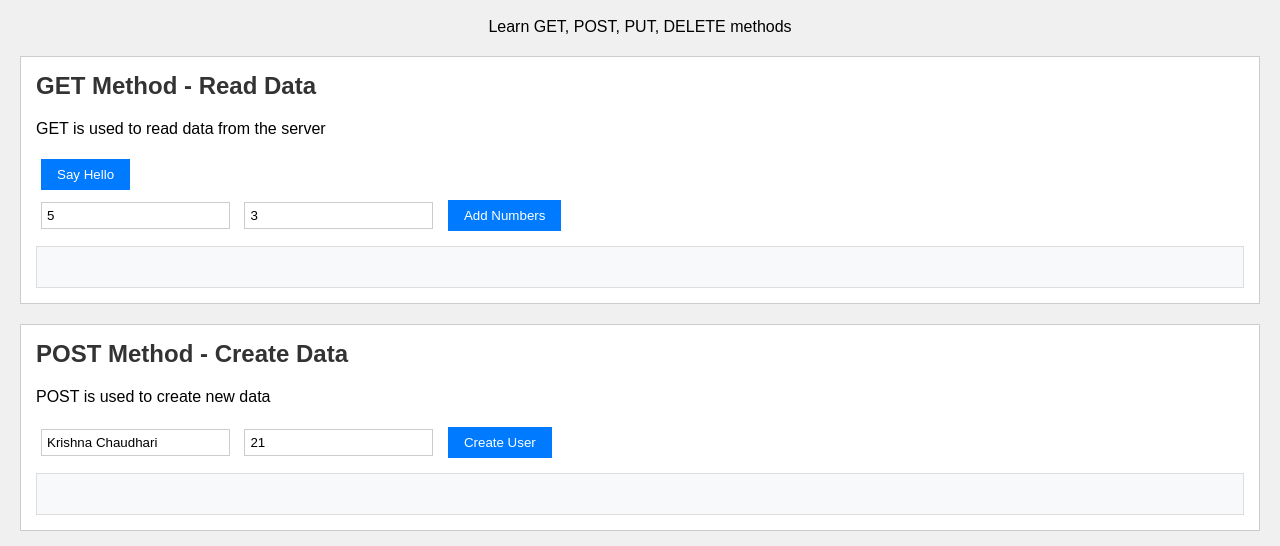
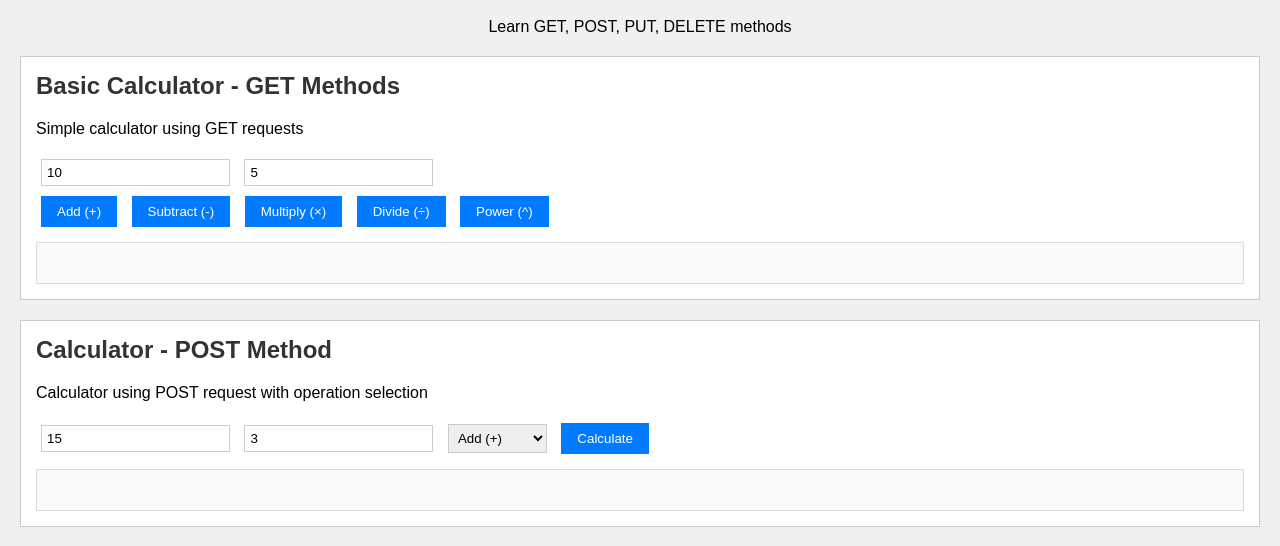
Before and after one commit to kri2t1e/SIT725-2025, a website: page WEEK 2/public/index.html in a window 1280 px wide. Shown: the part 237-783 px from the top of the page. Drawn offline with Linux system fonts and the light colour scheme.

Commit message:
part 2 commit

```diff
--- a/WEEK 2/public/index.html
+++ b/WEEK 2/public/index.html
@@ -13,6 +13,42 @@
 
     <h1>HTTP Methods Demo</h1>
     <p style="text-align: center;">Learn GET, POST, PUT, DELETE methods</p>
+
+    <!-- Calculator Section -->
+    <div class="method">
+        <h2>Basic Calculator - GET Methods</h2>
+        <p>Simple calculator using GET requests</p>
+
+        <input type="number" id="calcNum1" placeholder="First number" value="10">
+        <input type="number" id="calcNum2" placeholder="Second number" value="5">
+        <br>
+        <button onclick="addNumbers()">Add (+)</button>
+        <button onclick="subtractNumbers()">Subtract (-)</button>
+        <button onclick="multiplyNumbers()">Multiply (×)</button>
+        <button onclick="divideNumbers()">Divide (÷)</button>
+        <button onclick="powerNumbers()">Power (^)</button>
+
+        <div class="result" id="calcResult"></div>
+    </div>
+
+    <!-- POST Calculator -->
+    <div class="method">
+        <h2>Calculator - POST Method</h2>
+        <p>Calculator using POST request with operation selection</p>
+
+        <input type="number" id="postNum1" placeholder="First number" value="15">
+        <input type="number" id="postNum2" placeholder="Second number" value="3">
+        <select id="operation">
+            <option value="add">Add (+)</option>
+            <option value="subtract">Subtract (-)</option>
+            <option value="multiply">Multiply (×)</option>
+            <option value="divide">Divide (÷)</option>
+            <option value="power">Power (^)</option>
+        </select>
+        <button onclick="calculateWithPost()">Calculate</button>
+
+        <div class="result" id="postCalcResult"></div>
+    </div>
 
     <!-- GET Method -->
     <div class="method">
@@ -64,23 +100,102 @@
     </div>
 
     <script>
+        // Calculator Functions - GET Methods
+        function addNumbers() {
+            const num1 = document.getElementById('calcNum1').value;
+            const num2 = document.getElementById('calcNum2').value;
+
+            fetch(`/add?num1=${num1}&num2=${num2}`)
+                .then(response => response.text())
+                .then(data => {
+                    document.getElementById('calcResult').textContent = data;
+                })
+                .catch(error => {
+                    document.getElementById('calcResult').textContent = 'Error: ' + error.message;
+                });
+        }
+
+        function subtractNumbers() {
+            const num1 = document.getElementById('calcNum1').value;
+            const num2 = document.getElementById('calcNum2').value;
+
+            fetch(`/subtract?num1=${num1}&num2=${num2}`)
+                .then(response => response.text())
+                .then(data => {
+                    document.getElementById('calcResult').textContent = data;
+                })
+                .catch(error => {
+                    document.getElementById('calcResult').textContent = 'Error: ' + error.message;
+                });
+        }
+
+        function multiplyNumbers() {
+            const num1 = document.getElementById('calcNum1').value;
+            const num2 = document.getElementById('calcNum2').value;
+
+            fetch(`/multiply?num1=${num1}&num2=${num2}`)
+                .then(response => response.text())
+                .then(data => {
+                    document.getElementById('calcResult').textContent = data;
+                })
+                .catch(error => {
+                    document.getElementById('calcResult').textContent = 'Error: ' + error.message;
+                });
+        }
+
+        function divideNumbers() {
+            const num1 = document.getElementById('calcNum1').value;
+            const num2 = document.getElementById('calcNum2').value;
+
+            fetch(`/divide?num1=${num1}&num2=${num2}`)
+                .then(response => response.text())
+                .then(data => {
+                    document.getElementById('calcResult').textContent = data;
+                })
+                .catch(error => {
+                    document.getElementById('calcResult').textContent = 'Error: ' + error.message;
+                });
+        }
+
+        function powerNumbers() {
+            const num1 = document.getElementById('calcNum1').value;
+            const num2 = document.getElementById('calcNum2').value;
+
+            fetch(`/power?num1=${num1}&num2=${num2}`)
+                .then(response => response.text())
+                .then(data => {
+                    document.getElementById('calcResult').textContent = data;
+                })
+                .catch(error => {
+                    document.getElementById('calcResult').textContent = 'Error: ' + error.message;
+                });
+        }
+
+        // POST Calculator
+        function calculateWithPost() {
+            const num1 = document.getElementById('postNum1').value;
+            const num2 = document.getElementById('postNum2').value;
+            const operation = document.getElementById('operation').value;
+
+            fetch('/calculate', {
+                method: 'POST',
+                headers: {
+                    'Content-Type': 'application/json',
+                },
+                body: JSON.stringify({ num1, num2, operation })
+            })
+            .then(response => response.text())
+            .then(data => {
+                document.getElementById('postCalcResult').textContent = data;
+            })
+            .catch(error => {
+                document.getElementById('postCalcResult').textContent = 'Error: ' + error.message;
+            });
+        }
+
         // GET - Read data
         function sayHello() {
             fetch('/hello')
-                .then(response => response.text())
-                .then(data => {
-                    document.getElementById('getResult').textContent = data;
-                })
-                .catch(error => {
-                    document.getElementById('getResult').textContent = 'Error: ' + error.message;
-                });
-        }
-
-        function addNumbers() {
-            const num1 = document.getElementById('num1').value;
-            const num2 = document.getElementById('num2').value;
-
-            fetch(`/add?num1=${num1}&num2=${num2}`)
                 .then(response => response.text())
                 .then(data => {
                     document.getElementById('getResult').textContent = data;
--- a/WEEK 2/public/style.css
+++ b/WEEK 2/public/style.css
@@ -34,7 +34,7 @@ button:hover {
     background-color: #0056b3;
 }
 
-input {
+input, select {
     padding: 5px;
     margin: 5px;
     border: 1px solid #ccc;
```
Also changed, not shown: WEEK 2/server.js (+72 -4 lines).
